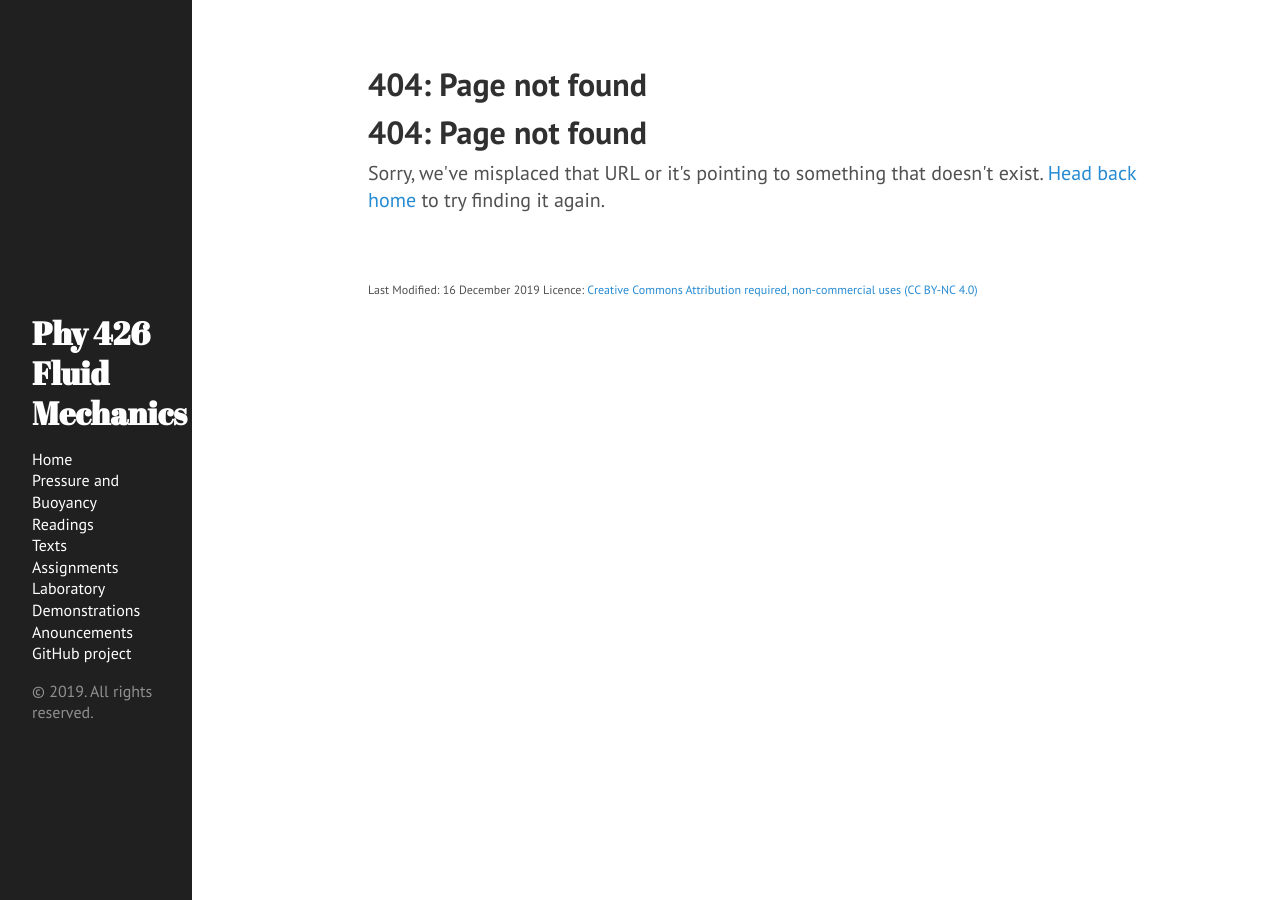
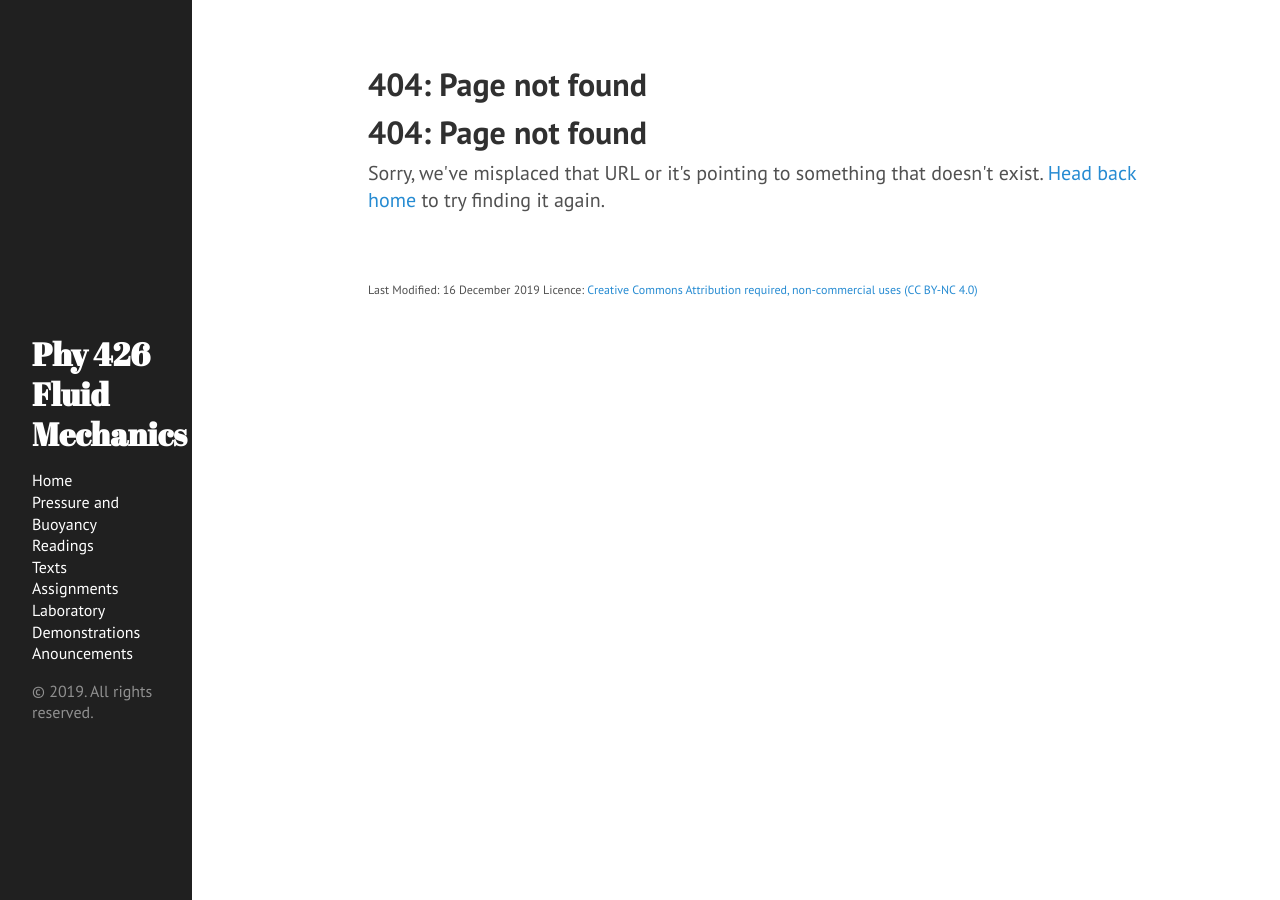
Before and after one commit to jklymak/Phy426, a Jekyll site: the page built from docs/404.html, in a window 1280 px wide. Built offline with Jekyll 4.4.1, drawn with Linux system fonts in a browser that asks for light colours.

Commit message:
Remove link to GH

```diff
--- a/docs/_includes/sidebar.html
+++ b/docs/_includes/sidebar.html
@@ -26,7 +26,7 @@
         {% endif %}
       {% endfor %}
       <li class="sidebar-nav-item"><a href="{{ site.baseurl }}/blog/">Anouncements</a></li>
-      <li class="sidebar-nav-item"><a href="{{ site.github.repo }}">GitHub project</a></li>
+      <!--- <li class="sidebar-nav-item"><a href="{{ site.github.repo }}">GitHub project</a></li> -->
       <!--- <li class="sidebar-nav-item">Currently v{{ site.version }}</li> -->
     </ul>
 
```
